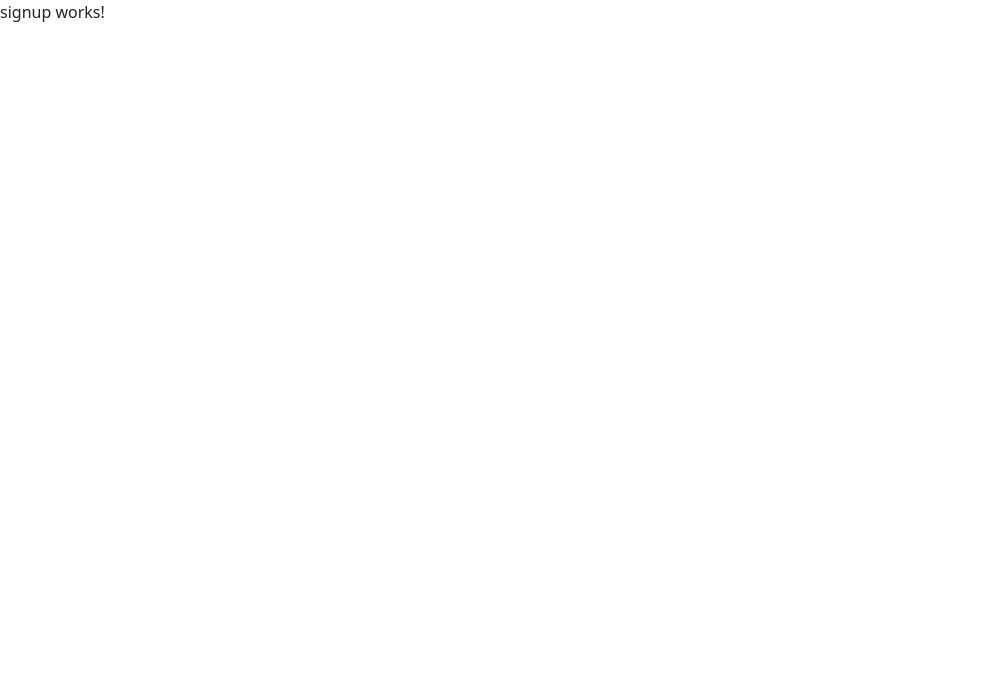
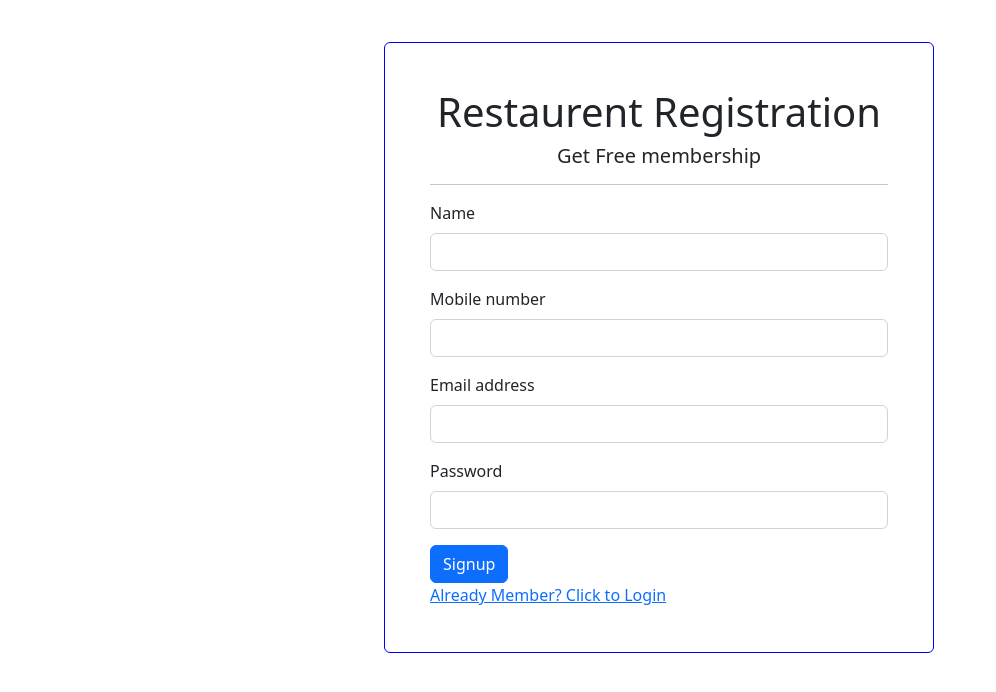
Before and after one commit to Allanvarghese/restaurentApp, an Angular app: page /signup in a window 1280 px wide. Shown: the top 692 px of the page, without its empty margins (0-996 px from the left). Built offline with nearby package versions, Linux system fonts and the light colour scheme.

Commit message:
Make signup and login form

```diff
--- a/src/app/login/login.component.css
+++ b/src/app/login/login.component.css
@@ -0,0 +1,9 @@
+.card{
+    margin-top: 10px;
+    border: 1px solid blue;
+    width: 550px;
+    padding: 45px;
+    position: absolute;
+    top: 15%;
+    left: 30%;
+}
--- a/src/app/login/login.component.html
+++ b/src/app/login/login.component.html
@@ -1 +1,26 @@
-<p>login works!</p>
+<div class="container">
+    <div class="row">
+        <div class="col-md-6">
+            <div class="card">
+                <div class="text-center">
+                    <h1>Restaurent login</h1>
+                    <h5>Feel free to login</h5> <hr>
+                </div>
+                <form>
+                    <div class="mb-3">
+                      <label for="exampleInputEmail1" class="form-label">Email address</label>
+                      <input type="email" class="form-control" id="exampleInputEmail1" aria-describedby="emailHelp">
+                      <div id="emailHelp" class="form-text">We'll never share your email with anyone else.</div>
+                    </div>
+                    <div class="mb-3">
+                      <label for="exampleInputPassword1" class="form-label">Password</label>
+                      <input type="password" class="form-control" id="exampleInputPassword1">
+                    </div>
+
+                    <button type="submit" class="btn btn-primary">Login</button>
+                  </form>
+                  <a routerLink="/signup">New User? Click to Signup</a>
+            </div>
+        </div>
+    </div>
+</div>
--- a/src/app/signup/signup.component.css
+++ b/src/app/signup/signup.component.css
@@ -0,0 +1,9 @@
+.card{
+    margin-top: 10px;
+    border: 1px solid blue;
+    width: 550px;
+    padding: 45px;
+    position: absolute;
+    top: 4%;
+    left: 30%;
+}
--- a/src/app/signup/signup.component.html
+++ b/src/app/signup/signup.component.html
@@ -1 +1,36 @@
-<p>signup works!</p>
+<div class="container">
+    <div class="row">
+        <div class="col-md-6">
+            <div class="card">
+                <div class="text-center">
+                    <h1>Restaurent Registration</h1>
+                    <h5>Get Free membership</h5> <hr>
+                </div>
+                <form>
+                    <div class="mb-3">
+                        <label class="form-label">Name</label>
+                        <input type="email" class="form-control" id="exampleInputEmail1" aria-describedby="emailHelp">
+
+                    </div>
+                    <div class="mb-3">
+                        <label  class="form-label">Mobile number</label>
+                        <input type="email" class="form-control" id="exampleInputEmail1" aria-describedby="emailHelp">
+
+                    </div>
+                    <div class="mb-3">
+                      <label  class="form-label">Email address</label>
+                      <input type="email" class="form-control" id="exampleInputEmail1" aria-describedby="emailHelp">
+
+                    </div>
+                    <div class="mb-3">
+                      <label  class="form-label">Password</label>
+                      <input type="password" class="form-control" id="exampleInputPassword1">
+                    </div>
+
+                    <button type="submit" class="btn btn-primary">Signup</button>
+                  </form>
+                  <a routerLink="/login">Already Member? Click to Login</a>
+            </div>
+        </div>
+    </div>
+</div>
```
